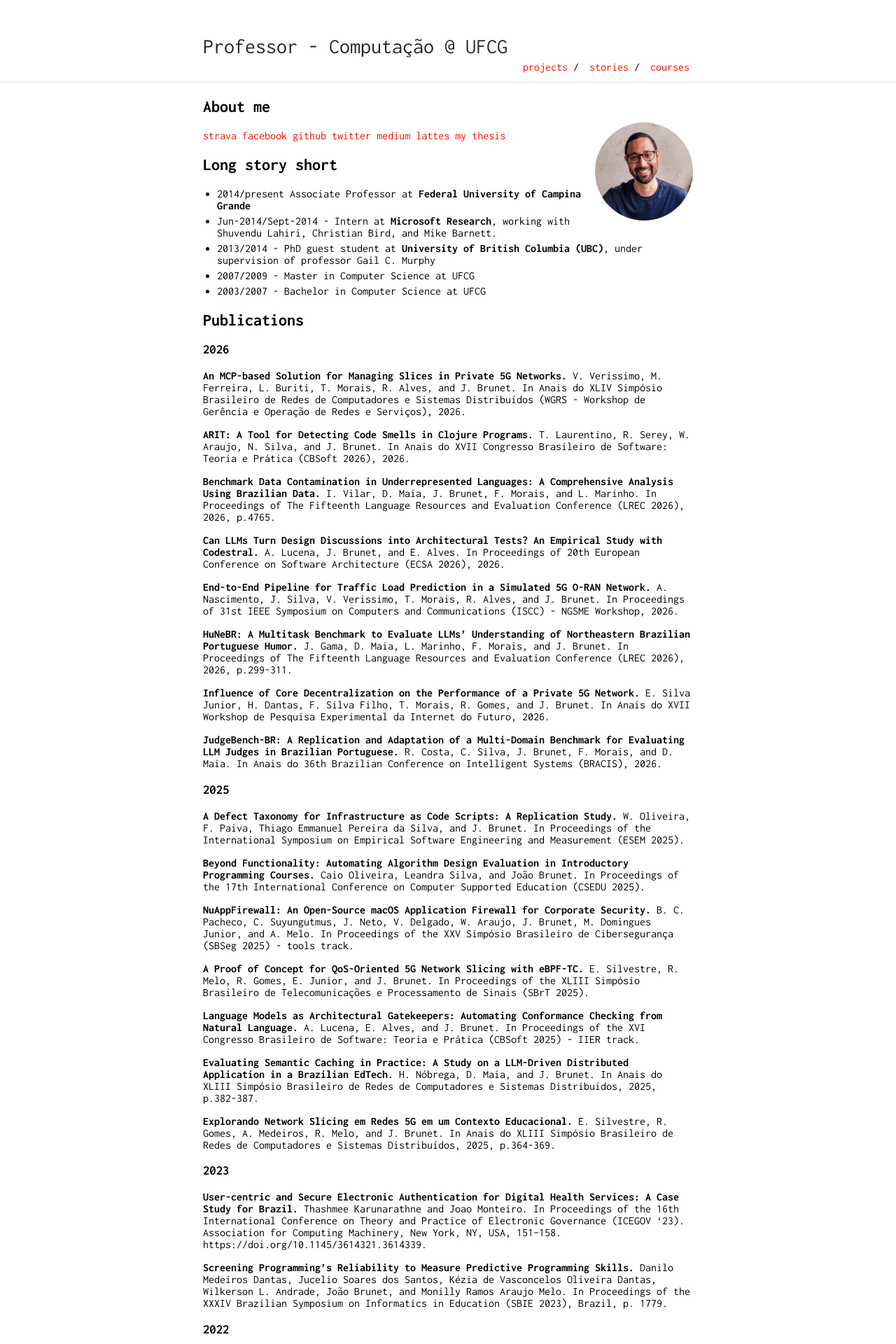
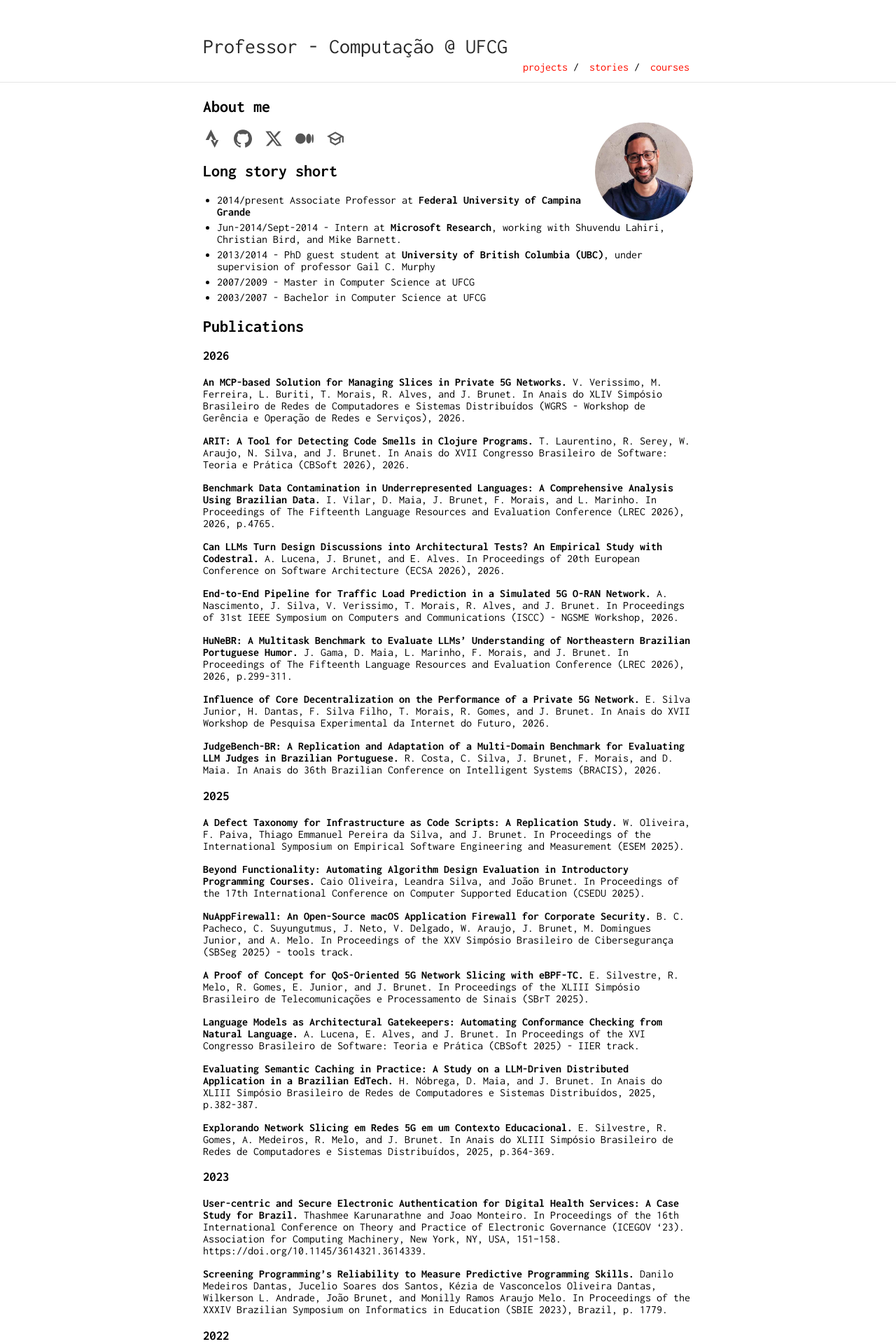
Before and after one commit to joaoarthurbm/joaoarthurbm.github.io, a Jekyll site: the page built from index.md, in a window 1280 px wide. Shown: the top 1920 px of the page at 70% size. Built offline with Jekyll 4.4.1, drawn with Linux system fonts in a browser that asks for light colours; our own code applies the rules of GitHub Pages for plain Markdown files.

Commit message:
replace text links with inline SVG icons

```diff
--- a/_sass/_style.scss
+++ b/_sass/_style.scss
@@ -98,5 +98,25 @@ hr {
     }
 }
 
+.social-links {
+    display: flex;
+    gap: 18px;
+    margin: 15px 0;
+    a {
+        display: inline-flex;
+        align-items: center;
+        svg {
+            width: 26px;
+            height: 26px;
+            fill: #555;
+            transition: fill 0.2s, transform 0.2s;
+        }
+        &:hover svg {
+            fill: $accent;
+            transform: scale(1.2);
+        }
+    }
+}
+
 @import "typography";
 @import "tables";
--- a/index.md
+++ b/index.md
@@ -6,9 +6,23 @@ layout: default
 
 <img class="profile-picture" src="profile.png">
 
-[strava](https://www.strava.com/athletes/1313577) [facebook](https://www.facebook.com/joaoarthurbm)
-[github](https://www.github.com/joaoarthurbm) [twitter](https://www.twitter.com/joaobrunet) [medium](https://medium.com/@joaoarthurbm) [lattes](http://lattes.cnpq.br/7892247821251194)
-[my thesis](https://drive.google.com/open?id=0B92pxJmC9mzjdzFyRV9NZ3lETlpMbkdZa2t0Z1FBX19GWjhr)
+<div class="social-links">
+  <a href="https://www.strava.com/athletes/1313577" target="_blank" title="Strava">
+    <svg viewBox="0 0 24 24" xmlns="http://www.w3.org/2000/svg"><path d="M15.387 17.944l-2.089-4.116h-3.065L15.387 24l5.15-10.172h-3.066m-7.008-5.599l2.836 5.598h4.172L10.463 0l-7 13.828h4.169"/></svg>
+  </a>
+  <a href="https://www.github.com/joaoarthurbm" target="_blank" title="GitHub">
+    <svg viewBox="0 0 24 24" xmlns="http://www.w3.org/2000/svg"><path d="M12 .297c-6.63 0-12 5.373-12 12 0 5.303 3.438 9.8 8.205 11.385.6.113.82-.258.82-.577 0-.285-.01-1.04-.015-2.04-3.338.724-4.042-1.61-4.042-1.61C4.422 18.07 3.633 17.7 3.633 17.7c-1.087-.744.084-.729.084-.729 1.205.084 1.838 1.236 1.838 1.236 1.07 1.835 2.809 1.305 3.495.998.108-.776.417-1.305.76-1.605-2.665-.3-5.466-1.332-5.466-5.93 0-1.31.465-2.38 1.235-3.22-.135-.303-.54-1.523.105-3.176 0 0 1.005-.322 3.3 1.23.96-.267 1.98-.399 3-.405 1.02.006 2.04.138 3 .405 2.28-1.552 3.285-1.23 3.285-1.23.645 1.653.24 2.873.12 3.176.765.84 1.23 1.91 1.23 3.22 0 4.61-2.805 5.625-5.475 5.92.42.36.81 1.096.81 2.22 0 1.606-.015 2.896-.015 3.286 0 .315.21.69.825.57C20.565 22.092 24 17.592 24 12.297c0-6.627-5.373-12-12-12"/></svg>
+  </a>
+  <a href="https://www.twitter.com/joaobrunet" target="_blank" title="Twitter">
+    <svg viewBox="0 0 24 24" xmlns="http://www.w3.org/2000/svg"><path d="M18.244 2.25h3.308l-7.227 8.26 8.502 11.24H16.17l-5.214-6.817L4.99 21.75H1.68l7.73-8.835L1.254 2.25H8.08l4.713 6.231zm-1.161 17.52h1.833L7.084 4.126H5.117z"/></svg>
+  </a>
+  <a href="https://medium.com/@joaoarthurbm" target="_blank" title="Medium">
+    <svg viewBox="0 0 24 24" xmlns="http://www.w3.org/2000/svg"><path d="M13.54 12a6.8 6.8 0 01-6.77 6.82A6.8 6.8 0 010 12a6.8 6.8 0 016.77-6.82A6.8 6.8 0 0113.54 12zM20.96 12c0 3.54-1.51 6.42-3.38 6.42-1.87 0-3.39-2.88-3.39-6.42s1.52-6.42 3.39-6.42 3.38 2.88 3.38 6.42M24 12c0 3.17-.53 5.75-1.19 5.75-.66 0-1.19-2.58-1.19-5.75s.53-5.75 1.19-5.75C23.47 6.25 24 8.83 24 12z"/></svg>
+  </a>
+  <a href="http://lattes.cnpq.br/7892247821251194" target="_blank" title="Lattes">
+    <svg viewBox="0 0 24 24" xmlns="http://www.w3.org/2000/svg"><path d="M12 3L1 9l4 2.18v6L12 21l7-3.82v-6l2-1.09V17h2V9L12 3zm6.82 6L12 12.72 5.18 9 12 5.28 18.82 9zM17 15.99l-5 2.73-5-2.73v-3.72L12 15l5-2.73v3.72z"/></svg>
+  </a>
+</div>
 
 ## Long story short
 
```
